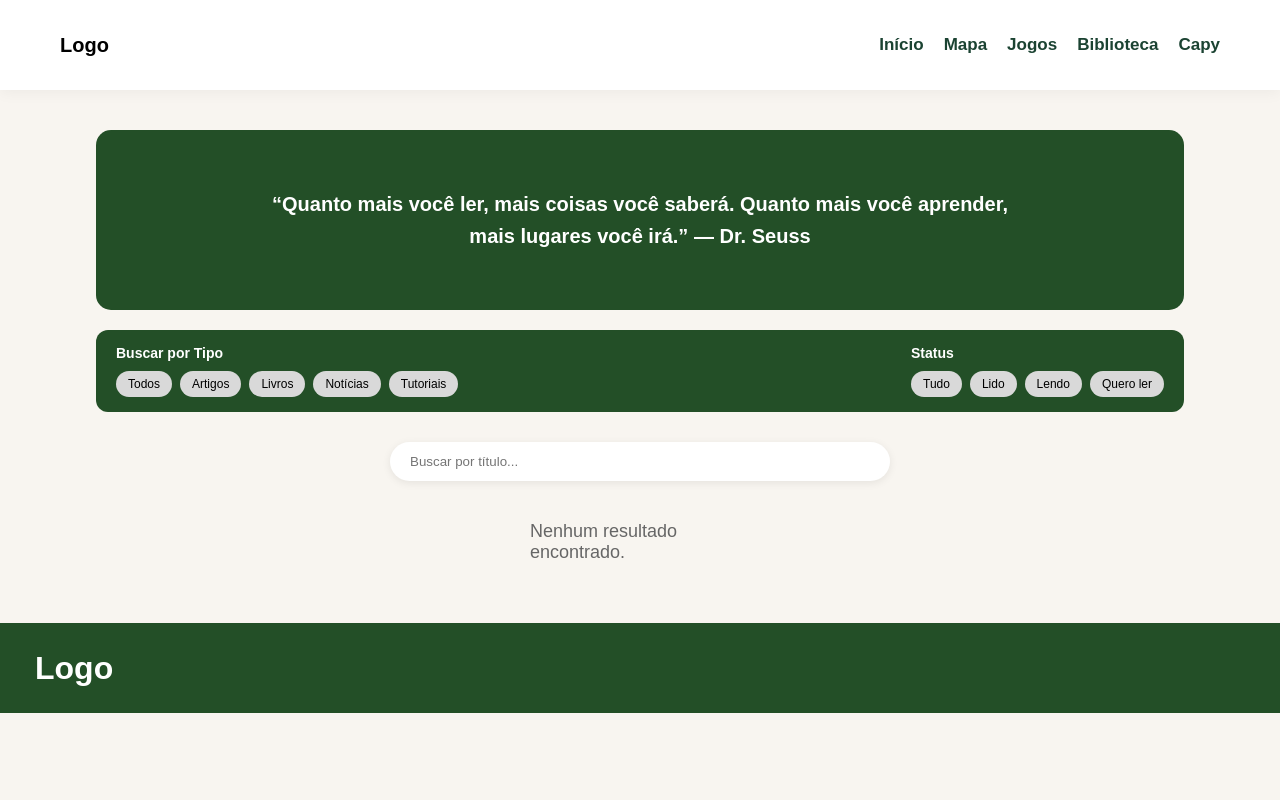
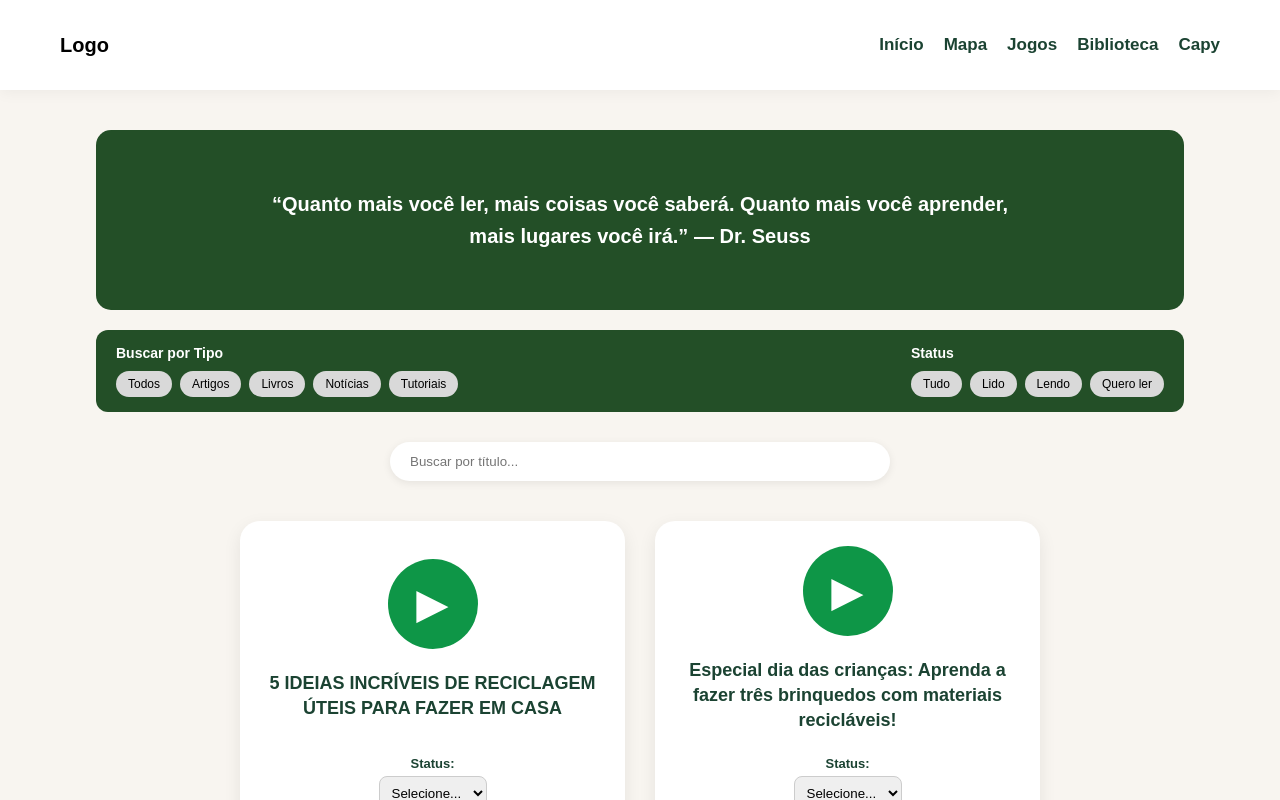
Before and after one commit to LuciFlores208/EcoViva, a plain HTML site: page pag.biblioteca/pBiblioteca.html in a window 1280 px wide. Both pictures are taken after a click on the button "Tutoriais". Shown: the top 800 px of the page. Drawn offline with Linux system fonts and the light colour scheme.

Commit message:
commit biblioteca

```diff
--- a/pag.biblioteca/pBiblioteca.css
+++ b/pag.biblioteca/pBiblioteca.css
@@ -152,7 +152,7 @@ body{
     flex-direction:column;
     align-items:center;
     justify-content:center;
-    gap:18px; /* espaço entre o título e o texto */
+    gap:18px;
 }
 
 .card-noticia:hover{
@@ -191,61 +191,81 @@ body{
 }
 
 .card-tutorial{
-    grid-column: span 2;
     width:100%;
-    background:#234f27;
-    border-radius:15px;
-    overflow:hidden;
+    min-height:220px;
+    background:#fff;
+    border-radius:20px;
+    padding:25px;
+    text-decoration:none;
+    color:#1B4332;
+    box-shadow:0 6px 18px rgba(0,0,0,.08);
     display:flex;
     flex-direction:column;
-    text-decoration:none;
-    color:white;
+    justify-content:center;
+    align-items:center;
+    gap:22px;
+    text-align:center;
     transition:.3s;
-    padding:0;
+    box-sizing:border-box;
 }
 
-.card-tutorial .conteudo{
-    padding:35px 30px 45px;
+#cards.tutoriais{
+    grid-template-columns: repeat(2, minmax(320px, 1fr));
+    max-width: 800px;
+    margin: 0 auto;
+}
+
+.tutorial-link{
     display:flex;
     flex-direction:column;
     align-items:center;
     justify-content:center;
-    gap:18px; /* espaço entre o título e o texto */
+    gap:22px;
+    flex:1;
+
+    text-decoration:none;
+    color:#1B4332;
+}
+
+.tutorial-link:link,
+.tutorial-link:visited,
+.tutorial-link:hover,
+.tutorial-link:active{
+    color:#1B4332;
+    text-decoration:none;
 }
 
 .card-tutorial:hover{
-    transform:translateY(-5px);
-    background:#2E6A35;
-    box-shadow:0 10px 25px rgba(0,0,0,.15);
+    transform:translateY(-6px);
+    box-shadow:0 12px 28px rgba(0,0,0,.15);
 }
 
-.card-tutorial .icone{
-    font-size:55px;
-    margin-bottom:20px;
+.video-circle{
+    width:90px;
+    height:90px;
+    border-radius:50%;
+    background:#0E9647;
+    display:flex;
+    justify-content:center;
+    align-items:center;
+    transition:.3s;
+}
+
+.card-tutorial:hover .video-circle{
+    transform:scale(1.08);
+    background:#0b7c3b;
+}
+
+.video-circle span{
+    color:#fff;
+    font-size:42px;
+    margin: 0;
 }
 
 .card-tutorial h3{
-    font-size:30px;
-    margin:0;
-    margin-top: 15px;
-    font-weight:bold;
-    text-align:center;
-}
-
-.card-tutorial p{
-    font-size:15px;
-    margin:0;
-    margin-bottom: 10px;
-    color:#E8F5E9;
-    text-align:center;
-}
-
-.card-tutorial img{
-    width:100%;
-    height:220px;
-    object-fit:cover;
-    display:block;
-    border-radius:15px 15px 0 0;
+    font-size:18px;
+    font-weight:600;
+    line-height:1.4;
 }
 
 .card-link{
--- a/pag.biblioteca/pBiblioteca.js
+++ b/pag.biblioteca/pBiblioteca.js
@@ -9,11 +9,12 @@ Promise.all([
     fetch("pNoticias.json").then(r => r.json()),
     fetch("pTutoriais.json").then(r => r.json())
 ])
-.then(([bibliotecaDados, noticiasDados]) => {
+.then(([bibliotecaDados, noticiasDados, tutoriaisDados]) => {
 
     biblioteca = [
         ...bibliotecaDados,
-        ...noticiasDados
+        ...noticiasDados,
+        ...tutoriaisDados
     ];
 
     renderizarCards();
@@ -47,6 +48,13 @@ function filtrarStatus(status) {
 function renderizarCards() {
 
     const container = document.getElementById("cards");
+
+    // Altera o layout conforme o tipo selecionado
+    if (tipoSelecionado === "Tutorial") {
+        container.classList.add("tutoriais");
+    } else {
+        container.classList.remove("tutoriais");
+    }
 
     const textoBusca = document
         .getElementById("busca")
@@ -106,20 +114,55 @@ function renderizarCards() {
     } else if (item.tipo === "Tutorial") {
 
         container.innerHTML += `
+        <div class="card-tutorial">
+
             <a
-                class="card-tutorial"
+                class="tutorial-link"
                 href="${item.link}"
                 target="_blank"
             >
 
-                <img src="${item.imagem}" alt="${item.titulo}">
+                <div class="video-circle">
+                    <span>▶</span>
+                </div>
 
                 <h3>${item.titulo}</h3>
 
-                <p>Clique para acessar o tutorial</p>
+            </a>
 
-            </a>
-        `;
+            <div class="status-card">
+
+                <label>Status:</label>
+
+                <select onchange="alterarStatus(${item.id}, this)">
+
+                    <option value=""
+                        ${!item.status ? "selected" : ""}
+                        disabled>
+                        Selecione...
+                    </option>
+
+                    <option value="Quero ler"
+                        ${item.status === "Quero ler" ? "selected" : ""}>
+                        Quero ler
+                    </option>
+
+                    <option value="Lendo"
+                        ${item.status === "Lendo" ? "selected" : ""}>
+                        Lendo
+                    </option>
+
+                    <option value="Lido"
+                        ${item.status === "Lido" ? "selected" : ""}>
+                        Lido
+                    </option>
+
+                </select>
+
+            </div>
+
+        </div>
+    `;
 
     } else {
 
--- a/pag.biblioteca/pNoticias.json
+++ b/pag.biblioteca/pNoticias.json
@@ -31,7 +31,7 @@
         "id": 5,
         "titulo": "((o))eco",
         "tipo": "Noticia",
-        "imagem": "prints/((o))eco.png",
+        "imagem": "prints/oeco.png",
         "link": "https://oeco.org.br/"
     },
     {
--- a/pag.biblioteca/pTutoriais.json
+++ b/pag.biblioteca/pTutoriais.json
@@ -1,10 +1,152 @@
 [
     {
-        "id": 1,
-        "titulo": "G1 Meio Ambiente",
-        "tipo": "Noticia",
-        "imagem": "prints/G1.png",
-        "link": "https://g1.globo.com/meio-ambiente/"
+      "id": 1,
+      "titulo": "5 IDEIAS INCRÍVEIS DE RECICLAGEM ÚTEIS PARA FAZER EM CASA",
+      "tipo": "Tutorial",
+      "link": "https://www.youtube.com/watch?v=hUSB9a0tTxI"
+    },
+    {
+      "id": 2,
+      "titulo": "Especial dia das crianças: Aprenda a fazer três brinquedos com materiais recicláveis!",
+      "tipo": "Tutorial",
+      "link": "https://www.youtube.com/watch?v=q8ko83nWVYg"
+    },
+    {
+      "id": 3,
+      "titulo": "Reciclagem de papel (em casa)!",
+      "tipo": "Tutorial",
+      "link": "https://www.youtube.com/watch?v=FfD8MrA3d7o"
+    },
+    {
+      "id": 4,
+      "titulo": "Como fazer um mini ventilador com materiais reciclados",
+      "tipo": "Tutorial",
+      "link": "https://www.youtube.com/watch?v=MidamOT4S4o"
+    },
+    {
+      "id": 5,
+      "titulo": "3 Instrumentos Musicais com Materiais Reutilizáveis Fáceis de Fazer | DIY",
+      "tipo": "Tutorial",
+      "link": "https://www.youtube.com/watch?v=CPtGpG9bxTE"
+    },
+    {
+      "id": 6,
+      "titulo": "28 Ideias de Sustentabilidade com Soluções Criativas para o Dia a Dia",
+      "tipo": "Tutorial",
+      "link": "https://www.youtube.com/watch?v=0sGXE4Pnpxk"
+    },
+    {
+      "id": 7,
+      "titulo": "Robótica Sustentável na Escola! Robô Jacaré com Prendedor de Roupa!",
+      "tipo": "Tutorial",
+      "link": "https://www.youtube.com/watch?v=YDQ1OIWAvPo"
+    },
+    {
+      "id": 8,
+      "titulo": "5 Dicas de Atitudes Sustentáveis no Dia a Dia",
+      "tipo": "Tutorial",
+      "link": "https://www.youtube.com/watch?v=8A1iew2i530"
+    },
+    {
+      "id": 9,
+      "titulo": "Sustentabilidade em Casa: Práticas para um Planeta Melhor",
+      "tipo": "Tutorial",
+      "link": "https://www.youtube.com/watch?v=sgKobsbLdHg"
+    },
+    {
+      "id": 10,
+      "titulo": "Dia Mundial do Meio Ambiente: 3 Atividades de Arte | Educação Infantil",
+      "tipo": "Tutorial",
+      "link": "https://www.youtube.com/watch?v=9G-PfBbOrYg"
+    },
+    {
+      "id": 11,
+      "titulo": "Meio Ambiente - História, Atividades e Recursos Lúdicos",
+      "tipo": "Tutorial",
+      "link": "https://www.youtube.com/watch?v=6AbzTYASbJQ"
+    },
+    {
+      "id": 12,
+      "titulo": "Meio Ambiente e Sustentabilidade",
+      "tipo": "Tutorial",
+      "link": "https://www.youtube.com/watch?v=CFuqZcRLnTw"
+    },
+    {
+      "id": 13,
+      "titulo": "Meio Ambiente e Sustentabilidade: Saiba como Abordar em Sala de Aula",
+      "tipo": "Tutorial",
+      "link": "https://www.youtube.com/watch?v=V6yRFwuu4Ks"
+    },
+    {
+      "id": 14,
+      "titulo": "O Que é Sustentabilidade Ambiental e os Grandes Desafios",
+      "tipo": "Tutorial",
+      "link": "https://www.youtube.com/watch?v=1I7DfR_vacc"
+    },
+    {
+      "id": 15,
+      "titulo": "Documentário: Sustentabilidade, Desafio de Todos",
+      "tipo": "Tutorial",
+      "link": "https://www.youtube.com/watch?v=4-L_U17LxkA"
+    },
+    {
+      "id": 16,
+      "titulo": "O que é Sustentabilidade Ambiental?",
+      "tipo": "Tutorial",
+      "link": "https://www.youtube.com/watch?v=xEeLxSvYNdc"
+    },
+    {
+      "id": 17,
+      "titulo": "Sustentabilidade: Conhecer para Praticar",
+      "tipo": "Tutorial",
+      "link": "https://www.youtube.com/watch?v=dDGBP5T1TY4"
+    },
+    {
+      "id": 18,
+      "titulo": "Gestão Ambiental e Sustentabilidade - Aula 1",
+      "tipo": "Tutorial",
+      "link": "https://www.youtube.com/watch?v=k5ZTYJVbcDY"
+    },
+    {
+      "id": 19,
+      "titulo": "5 Hábitos Simples para Ser Mais Sustentável",
+      "tipo": "Tutorial",
+      "link": "https://www.youtube.com/watch?v=H1dbzFPjZL8"
+    },
+    {
+      "id": 20,
+      "titulo": "8 Hábitos para um Estilo de Vida Sustentável",
+      "tipo": "Tutorial",
+      "link": "https://www.youtube.com/watch?v=b5zTyweXgDc"
+    },
+    {
+      "id": 21,
+      "titulo": "Dicas sobre Como Ser Mais Sustentável no Dia a Dia",
+      "tipo": "Tutorial",
+      "link": "https://www.youtube.com/watch?v=5cr2QdfA8Nk"
+    },
+    {
+      "id": 22,
+      "titulo": "25 Dicas para Ser Mais Sustentável sem Custos Extras",
+      "tipo": "Tutorial",
+      "link": "https://www.youtube.com/watch?v=Fzcitdf4nGw"
+    },
+    {
+      "id": 23,
+      "titulo": "6 Formas de Ser Mais Sustentável Através do Minimalismo",
+      "tipo": "Tutorial",
+      "link": "https://www.youtube.com/watch?v=5Ch-ycgDhEg"
+    },
+    {
+      "id": 24,
+      "titulo": "Dicas de Como Ser Sustentável na Prática",
+      "tipo": "Tutorial",
+      "link": "https://www.youtube.com/watch?v=fl2qUsp_r9E"
+    },
+    {
+      "id": 25,
+      "titulo": "Transforme sua Casa para Ser Mais Sustentável e Econômica!",
+      "tipo": "Tutorial",
+      "link": "https://www.youtube.com/watch?v=oT7fCI0jLCw"
     }
-
-]
+  ]
```
